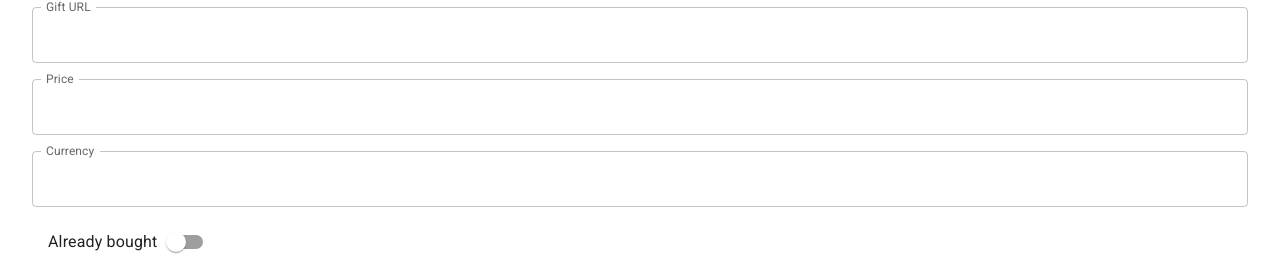
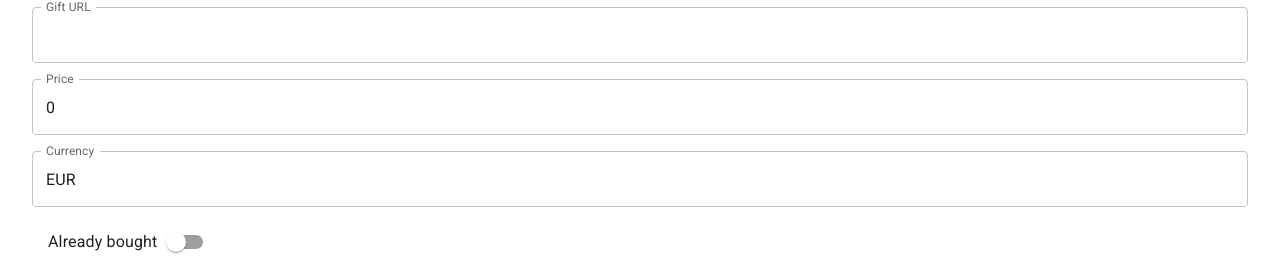
Before and after one commit to sobaryton/BabyList, a React (Create React App) app: page /admin/update/1 in a window 1280 px wide. Shown: the part 385-642 px from the top of the page. Built offline with nearby package versions, Linux system fonts and the light colour scheme; no server answers.

Commit message:
Improvements on admin form

```diff
--- a/src/Components/Admin/GiftForm.tsx
+++ b/src/Components/Admin/GiftForm.tsx
@@ -47,8 +47,20 @@ type GiftFormType = {
     gift: GiftType | AddGiftType,
 };
 
+const defaultFormData: FormData = {
+    title: "",
+    description: "",
+    category: "",
+    image: undefined,
+    store: "",
+    url: "",
+    amount: 0.00,
+    currency: "",
+    alreadyBought: false,
+};
+
 const GiftForm = ({message, onSubmit, gift}: GiftFormType) => {
-    const [formData, setFormData] = useState({} as FormData);
+    const [formData, setFormData] = useState(defaultFormData);
     const classes = useStyle();
 
     useEffect(() => {
@@ -186,6 +198,7 @@ const GiftForm = ({message, onSubmit, gift}: GiftFormType) => {
                     label="Currency"
                     value={formData.currency}
                     name="currency"
+                    inputProps={{ pattern: '^[A-Z]{3}$' }}
                     onChange={onTextInputChange}
                     InputLabelProps={{
                         shrink: true,
--- a/src/Pages/AdminUpdateGift.tsx
+++ b/src/Pages/AdminUpdateGift.tsx
@@ -16,9 +16,26 @@ export type AddGiftType = {
     currency: string,
 };
 
+const defaultGiftData: GiftType = {
+    id: "",
+    wishlistId: "",
+    title: "",
+    description: "",
+    category: "",
+    image: "",
+    store: "",
+    url: "",
+    amount: 0.00,
+    currency: "EUR",
+    alreadyBought: false,
+    status: "TO_OFFER",
+    createdAt: new Date(),
+    version: 1
+};
+
 const AdminUpdateGift = () => {
     const { id } = useParams()
-    const [formData, setFormData] = useState({} as GiftType);
+    const [formData, setFormData] = useState(defaultGiftData);
     const [message, setMessage] = useState<string|undefined>(undefined);
 
     useEffect(() => {
```
